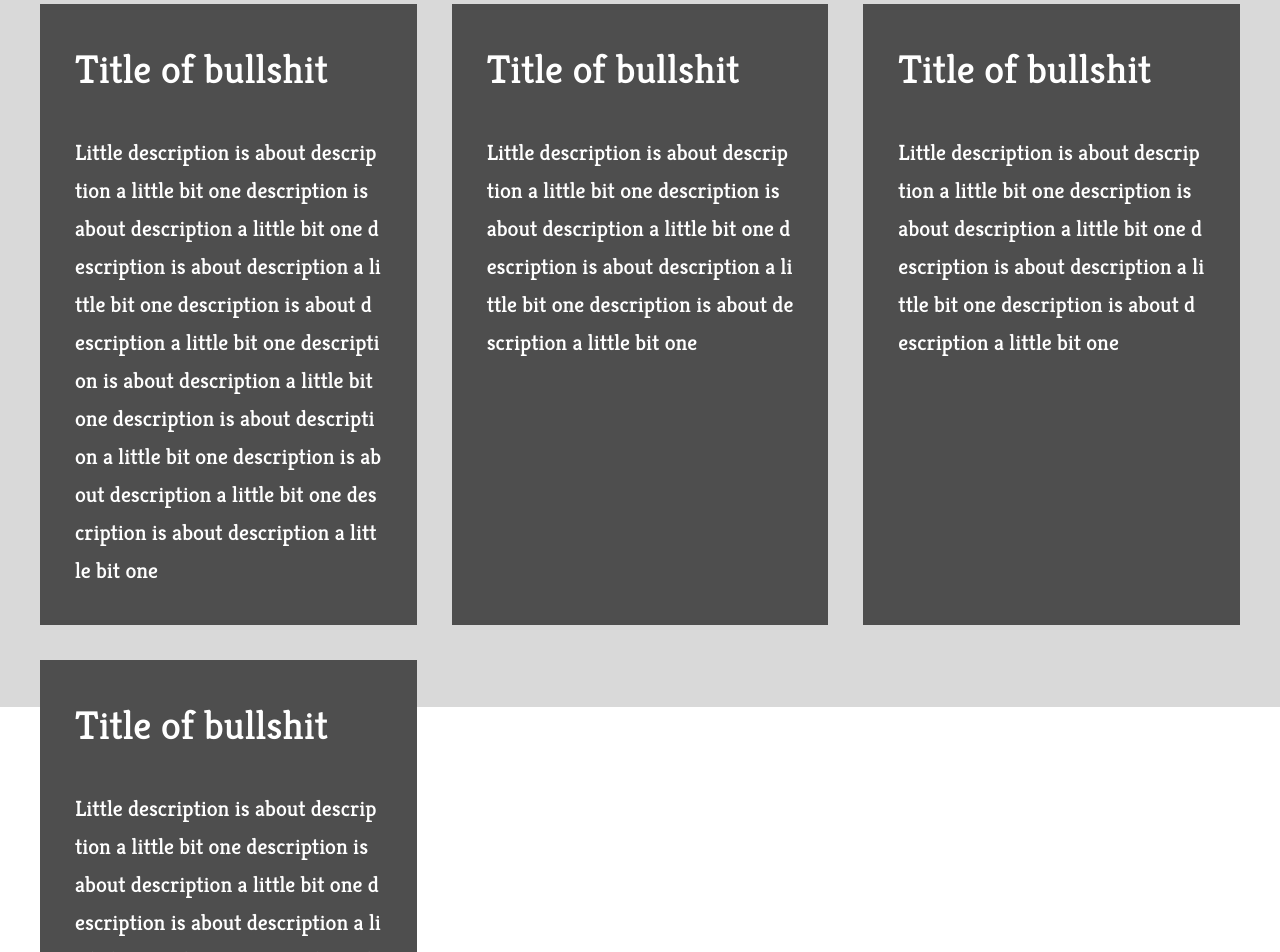
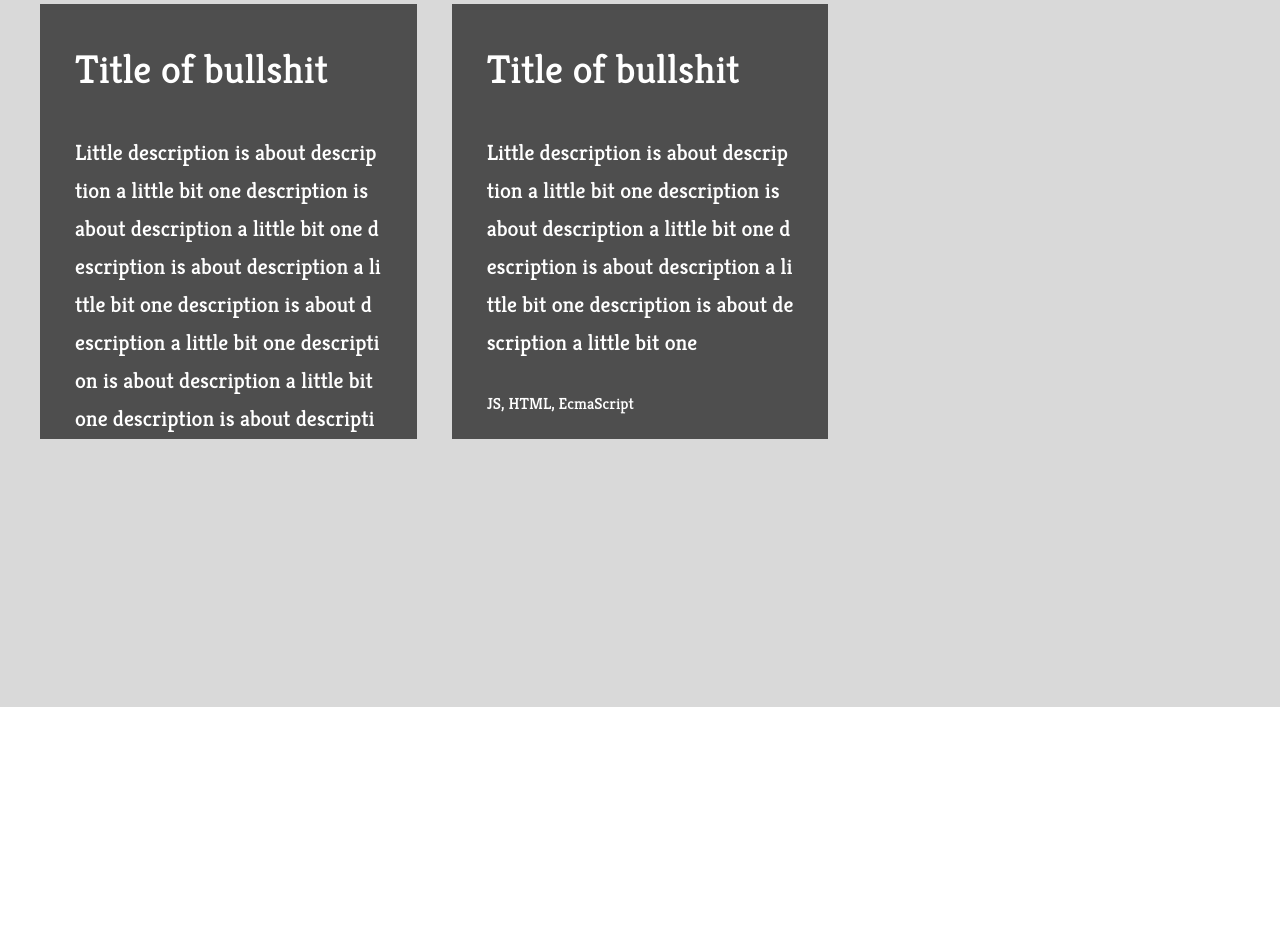
Before and after one commit to Bayraev/codebar_frontend, a React (Create React App) app: page /snippets in a window 1280 px wide. Shown: the part 240-1192 px from the top of the page. After the commit the page ends 1149 px from the top, so only its background shows below. Built offline with nearby package versions, Linux system fonts and the light colour scheme; what @uiw/codemirror-extensions-langs would draw is missing.

Commit message:
Updated UI of snippet cards

```diff
--- a/src/components/Main/Snippets.jsx
+++ b/src/components/Main/Snippets.jsx
@@ -20,20 +20,26 @@ const Snippets = () => {
 
       <div className={styles.rendering_div}>
         <div className={styles.rendered_item}>
-          <div>
+          <div className={styles.description}>
             <h3>Title of bullshit</h3>
             <span>
               Little description is about description a little bit one description is about
               description a little bit one description is about description a little bit one
               description is about description a little bit one description is about description a
               little bit one description is about description a little bit one description is about
+              description a little bit one description is about description a little bit oneis about
+              description a little bit one description is about description a little bit oneis about
               description a little bit one description is about description a little bit one
             </span>
           </div>
-          {/* <button className={styles.code_popup}>Check</button> */}
+          <div className={styles.tags_and_codepopup}>
+            <span>JS, HTML, EcmaScript</span>
+            {/* <button className={styles.code_popup}>Check</button> */}
+          </div>
         </div>
+
         <div className={styles.rendered_item}>
-          <div>
+          <div className={styles.description}>
             <h3>Title of bullshit</h3>
             <span>
               Little description is about description a little bit one description is about
@@ -41,30 +47,10 @@ const Snippets = () => {
               description is about description a little bit one
             </span>
           </div>
-          {/* <button className={styles.code_popup}>Check</button> */}
-        </div>
-
-        <div className={styles.rendered_item}>
-          <div>
-            <h3>Title of bullshit</h3>
-            <span>
-              Little description is about description a little bit one description is about
-              description a little bit one description is about description a little bit one
-              description is about description a little bit one
-            </span>
+          <div className={styles.tags_and_codepopup}>
+            <span>JS, HTML, EcmaScript</span>
+            {/* <button className={styles.code_popup}>Check</button> */}
           </div>
-          {/* <button className={styles.code_popup}>Check</button> */}
-        </div>
-        <div className={styles.rendered_item}>
-          <div>
-            <h3>Title of bullshit</h3>
-            <span>
-              Little description is about description a little bit one description is about
-              description a little bit one description is about description a little bit one
-              description is about description a little bit one
-            </span>
-          </div>
-          {/* <button className={styles.code_popup}>Check</button> */}
         </div>
       </div>
     </div>
--- a/src/components/Main/Snippets.module.scss
+++ b/src/components/Main/Snippets.module.scss
@@ -33,30 +33,52 @@
 
         .rendered_item {
             word-break: break-all;
-            // width: 25%;
-            min-height: 300px;
+            height: 400px;
+            overflow-y: scroll; //? Enables vertical scrollbar
             padding: 0 35px 35px 35px;
             background-color: #4E4E4E;
             color: white;
-            h3 {
+
+            &::-webkit-scrollbar {
+              width: 8px; //? Sets the width of the scrollbar
+              background-color: transparent; //? Makes the scrollbar transparent
+            }
+
+            &::-webkit-scrollbar-thumb {
+              background-color: white; //? Sets the color of the scrollbar thumb
+              border-radius: 4px; //? Rounds the corners of the scrollbar thumb
+            }
+
+            .description {
+              h3 {
                 font-size: medium;
                 font-weight: 400;
                 font-size: 40px;
                 line-height: 50px;
+              }
 
-            }
-            span {
+              span {
                 font-family: 'Kreon';
                 font-style: normal;
                 font-weight: 400;
                 font-size: 22px;
                 line-height: 38px;
+              }
             }
-            // .code_popup {
 
-            //     align-items: end;
+            .tags_and_codepopup {
+              padding-top: 10%;
 
-            // }
-        }
+              span {
+                // styles for tags
+              }
+
+              // .code_popup {
+              //   align-items: end;
+              // }
+            }
+          }
+
+
     }
 }
```
